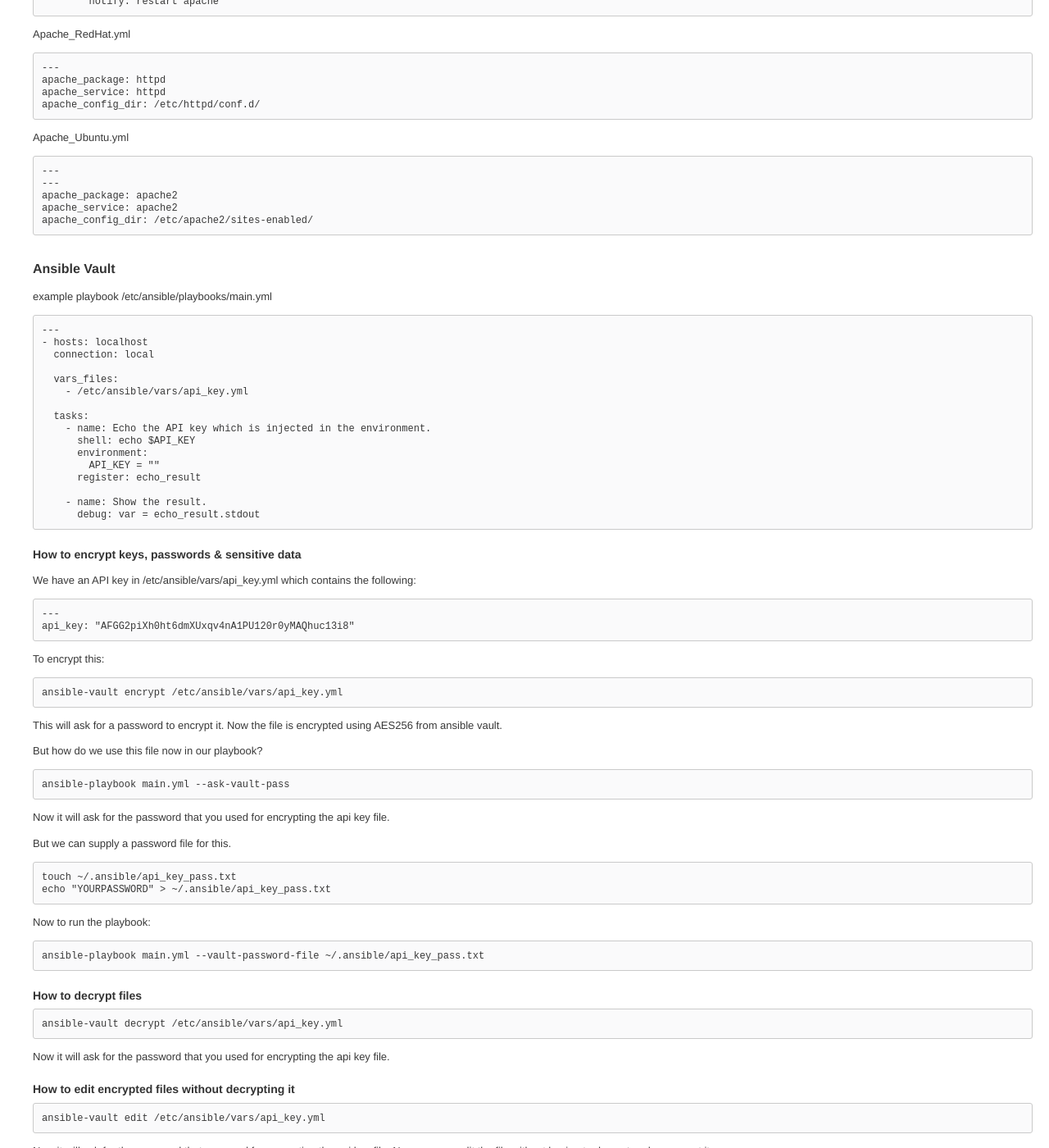
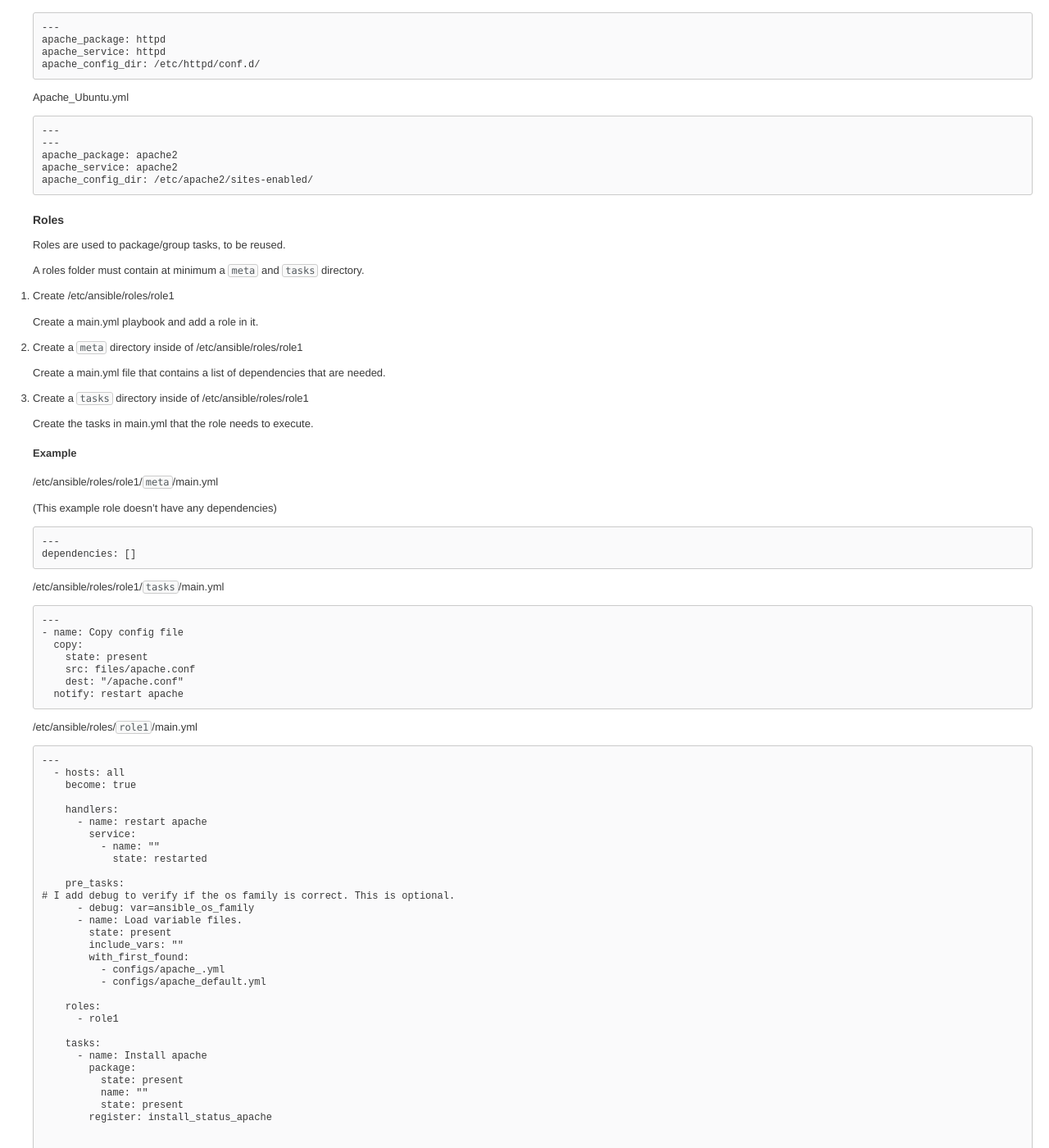
Before and after one commit to christophedc0/blog.iety.xyz, a Jekyll site: the page built from ansible.md, in a window 1280 px wide and 1400 px high, scrolled down 3821 px. Shown: the whole window at 82% size. Built offline with Jekyll 4.4.1, drawn with Linux system fonts in a browser that asks for light colours; our own code applies the rules of GitHub Pages for plain Markdown files; comment, search, counter and statistics services are not loaded.

Commit message:
roles update

````diff
--- a/ansible.md
+++ b/ansible.md
@@ -173,7 +171,7 @@ This allows us to gather more facts from the clients.
 
 - Use `import_playbook` to import another playbook.
 
-#### Handlers
+### Handlers
 
 - Use `handlers` if you need to run a task, these only run when a change has been made on a client.
   Handlers are tasks that only run at the end of the playbook when they're notified & when the client response is "changed".
@@ -200,7 +198,7 @@ This allows us to gather more facts from the clients.
         notify: reload sshd
   ```
 
-  > ##### ⚠️ Exception
+  > #### ⚠️ Exception
   >
   > You can use `flush handlers` to execute the notified handlers at a certain point, before the end of the playbook!
   > <br>
@@ -276,6 +274,84 @@ Apache_Ubuntu.yml
 apache_package: apache2
 apache_service: apache2
 apache_config_dir: /etc/apache2/sites-enabled/
+```
+
+### Roles
+
+Roles are used to package/group tasks, to be reused.
+
+A roles folder must contain at minimum a `meta` and `tasks` directory.
+
+1. Create /etc/ansible/roles/role1
+
+    Create a main.yml playbook and add a role in it.
+
+2. Create a `meta` directory inside of /etc/ansible/roles/role1
+
+    Create a main.yml file that contains a list of dependencies that are needed.
+
+3. Create a `tasks` directory inside of /etc/ansible/roles/role1
+
+    Create the tasks in main.yml that the role needs to execute.
+
+#### Example
+
+/etc/ansible/roles/role1/*`meta`*/main.yml
+
+(This example role doesn't have any dependencies)
+
+```yaml
+---
+dependencies: []
+```
+
+/etc/ansible/roles/role1/*`tasks`*/main.yml
+
+```yaml
+---
+- name: Copy config file
+  copy:
+    state: present
+    src: files/apache.conf
+    dest: "{{ apache_config_dir }}/apache.conf"
+  notify: restart apache
+```
+
+/etc/ansible/roles/*`role1`*/main.yml
+
+```yaml
+---
+  - hosts: all
+    become: true
+
+    handlers:
+      - name: restart apache
+        service:
+          - name: "{{ apache_service }}"
+            state: restarted
+
+    pre_tasks:
+# I add debug to verify if the os family is correct. This is optional.
+      - debug: var=ansible_os_family
+      - name: Load variable files.
+        state: present
+        include_vars: "{{ item }}"
+        with_first_found:
+          - configs/apache_{{ ansible_os_family }}.yml
+          - configs/apache_default.yml
+
+    roles:
+      - role1
+
+    tasks:
+      - name: Install apache
+        package:
+          state: present
+          name: "{{ apache_service }}"
+          state: present
+        register: install_status_apache
+
+
 ```
 
 ## Ansible Vault
````
Also changed, not shown: other parts of ansible.md (+1 -3 lines).
